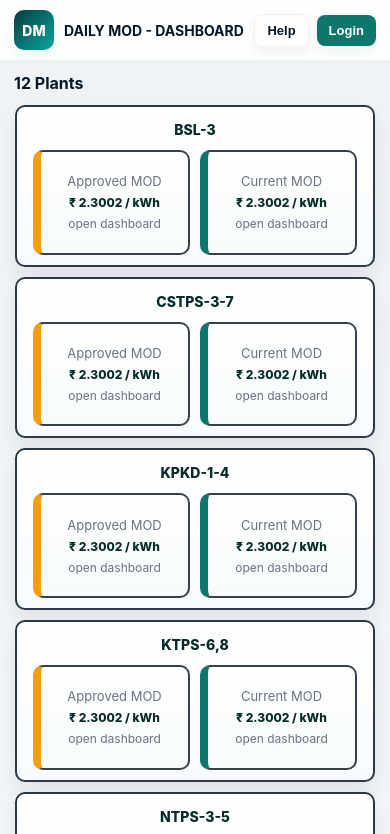
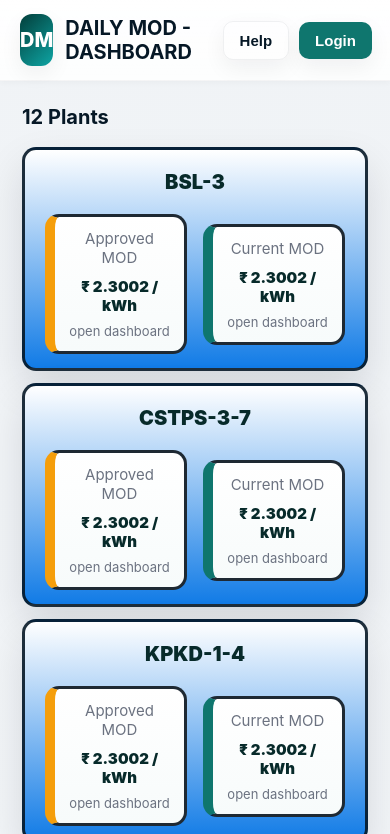
Before and after one commit to shahjoyal/MOD-DASHBOARD, a plain HTML site: page index.html in a window 390 px wide. Shown: the top 834 px of the page. Drawn offline with Linux system fonts and the light colour scheme.

Commit message:
Update index.html

```diff
--- a/index.html
+++ b/index.html
@@ -7,21 +7,23 @@
   <style>
     :root{
       --bg: #f4f6f9;
-      --page-max: 1200px;
+      --page-max: 1500px;
       --muted: #6b7280;
       --accent: #0f766e;
       --accent-2: #f59e0b;
       --border-dark: #061826;
-      --card-border: rgba(6,24,38,0.85);
-      --radius: 10px;
-      --shadow-lg: 0 10px 22px rgba(6,18,29,0.08);
-      --shadow-sm: 0 6px 12px rgba(6,18,29,0.05);
+      --card-border: rgba(6,24,38,0.9);
+      --radius: 14px;
+      --shadow-lg: 0 18px 40px rgba(6,18,29,0.12);
+      --shadow-sm: 0 8px 22px rgba(6,18,29,0.06);
 
-      --card-max-width: 320px;
-      --card-min-width: 180px;
-      --card-height: 220px;
-      --tile-value-size: 14px;
-      --tile-min-width: 120px;
+      --card-max-width: 330px;
+      --card-min-width: 260px;
+      --card-height: 330px;
+      --tile-value-size: 16px;
+
+      /* new: tile minimum width so tiles become wider by default */
+      --tile-min-width: 150px;
     }
 
     *{box-sizing:border-box}
@@ -33,110 +35,114 @@
       -webkit-font-smoothing:antialiased;
       -moz-osx-font-smoothing:grayscale;
       -webkit-tap-highlight-color: transparent;
-      font-size:14px;
     }
 
-    /* NAV */
+
     .navbar{
       width:100%;
       background:linear-gradient(180deg, rgba(255,255,255,0.95), rgba(255,255,255,0.85));
       border-bottom:1px solid rgba(15,23,42,0.04);
-      padding:10px 14px;
+      padding:14px 20px;
       position:sticky; top:0; z-index:40; backdrop-filter: blur(6px);
-      box-shadow: 0 1px 4px rgba(6,18,29,0.03);
+      box-shadow: 0 2px 6px rgba(6,18,29,0.03);
     }
-    .nav-inner{max-width:var(--page-max);margin:0 auto;display:flex;align-items:center;justify-content:space-between;gap:8px}
-    .brand{display:flex;gap:10px;align-items:center}
-    .logo{width:48px;height:48px;border-radius:10px;background:linear-gradient(135deg,#023e3a,#0ea5a4);display:flex;align-items:center;justify-content:center;color:white;font-weight:800;font-size:16px;box-shadow:var(--shadow-sm)}
-    .brand h1{margin:0;font-size:16px}
-    .brand p{margin:0;font-size:12px;color:var(--muted)}
-    .nav-actions{display:flex;gap:8px;align-items:center}
-    .btn{padding:8px 12px;border-radius:8px;border:none;background:var(--accent);color:white;font-weight:700;cursor:pointer;box-shadow:var(--shadow-sm);font-size:13px}
+    .nav-inner{max-width:var(--page-max);margin:0 auto;display:flex;align-items:center;justify-content:space-between;gap:12px}
+    .brand{display:flex;gap:12px;align-items:center}
+    .logo{width:64px;height:64px;border-radius:12px;background:linear-gradient(135deg,#023e3a,#0ea5a4);display:flex;align-items:center;justify-content:center;color:white;font-weight:800;font-size:20px;box-shadow:var(--shadow-sm)}
+    .brand h1{margin:0;font-size:20px}
+    .brand p{margin:0;font-size:13px;color:var(--muted)}
+    .nav-actions{display:flex;gap:10px;align-items:center}
+    .btn{padding:10px 16px;border-radius:10px;border:none;background:var(--accent);color:white;font-weight:700;cursor:pointer;box-shadow:var(--shadow-sm);font-size:15px}
     .btn.ghost{background:transparent;border:1px solid rgba(15,23,42,0.06);color:var(--border-dark);font-weight:600}
 
-    .page-wrap{max-width:var(--page-max);margin:12px auto;padding:0 14px}
-    .grid-head{display:flex;align-items:center;justify-content:space-between;margin-bottom:12px;flex-wrap:wrap}
+
+    .page-wrap{max-width:var(--page-max);margin:24px auto;padding:0 22px}
+    .grid-head{display:flex;align-items:center;justify-content:space-between;margin-bottom:18px;flex-wrap:wrap}
     .controls{color:var(--muted)}
+
 
     .grid-wrapper{display:flex;justify-content:center;width:100%}
     .cards-grid{
       display:grid;
       grid-template-columns: repeat(6, minmax(var(--card-min-width), var(--card-max-width)));
-      gap:18px;
+      gap:30px;
       justify-content:center;
       width:100%;
-      max-width: calc(var(--card-max-width) * 6 + 18px * 5);
+      max-width: calc(var(--card-max-width) * 6 + 30px * 5);
     }
 
+
     .card{
-      background: linear-gradient(180deg,#ffffff,#f7fbff);
+      background: linear-gradient(180deg,#ffffff,#117be6);
       border-radius:var(--radius);
-      border:2px solid var(--card-border);
-      padding:12px;
+      border:3px solid var(--card-border);
+      padding:22px;
       display:flex;
       flex-direction:column;
       align-items:center;
       justify-content:flex-start;
       min-height:var(--card-height);
       box-shadow:var(--shadow-lg);
-      transition: transform .12s ease, box-shadow .12s ease;
+      transition: transform .16s ease, box-shadow .16s ease;
     }
-    .card:hover{transform:translateY(-6px); box-shadow:0 18px 36px rgba(6,18,29,0.10)}
-    .card-heading{font-size:14px;font-weight:800;margin:4px 0 12px;text-transform:uppercase;color:#072a2a;text-align:center}
+    .card:hover{transform:translateY(-8px); box-shadow:0 30px 60px rgba(6,18,29,0.15)}
+    .card-heading{font-size:20px;font-weight:900;margin:6px 0 20px;text-transform:uppercase;color:#072a2a;text-align:center}
 
-    .tiles{width:100%;display:flex;gap:10px;align-items:center;justify-content:center;flex:1 1 auto;padding:0 6px}
+
+    .tiles{width:100%;display:flex;gap:16px;align-items:center;justify-content:center;flex:1 1 auto;padding:0 6px}
     .tile{
+      /* increased width via larger flex-basis and wider aspect ratio */
       flex: 1 1 var(--tile-min-width);
       aspect-ratio: 3 / 2;
-      border-radius:10px;
-      border:2px solid rgba(6,18,29,0.8);
+      border-radius:14px;
+      border:3px solid rgba(6,18,29,0.9);
       background:linear-gradient(180deg,#ffffff,#f7fbfb);
-      display:flex;flex-direction:column;align-items:center;justify-content:center;text-align:center;padding:12px;
+      display:flex;flex-direction:column;align-items:center;justify-content:center;text-align:center;padding:18px;
       text-decoration:none;color:inherit;
-      transition: transform .10s ease, box-shadow .10s ease, border-color .10s ease;
+      transition: transform .12s ease, box-shadow .12s ease, border-color .12s ease;
     }
-    .tile:active{transform:scale(.99)}
-    .tile:hover{box-shadow:0 12px 28px rgba(6,18,29,.08);transform:translateY(-6px);border-color:var(--accent)}
-    .tile .label{font-size:13px;color:var(--muted);margin-bottom:6px}
-    .tile .value{font-weight:800;font-size:var(--tile-value-size);color:#072a2a}
-    .tile .note{font-size:12px;color:var(--muted);margin-top:6px}
+    .tile:active{transform:scale(.985)}
+    .tile:hover{box-shadow:0 18px 40px rgba(6,18,29,.10);transform:translateY(-8px);border-color:var(--accent)}
+    .tile .label{font-size:15px;color:var(--muted);margin-bottom:10px}
+    .tile .value{font-weight:900;font-size:var(--tile-value-size);color:#072a2a}
+    .tile .note{font-size:13px;color:var(--muted);margin-top:8px}
 
-    .tile.approved{border-left:8px solid var(--accent-2)}
-    .tile.current{border-left:8px solid var(--accent)}
+    .tile.approved{border-left:10px solid var(--accent-2)}
+    .tile.current{border-left:10px solid var(--accent)}
 
-    /* responsive adjustments (smaller breakpoints scaled down) */
+
     @media (max-width:1400px){
-      .cards-grid{grid-template-columns: repeat(5, minmax(180px, 1fr)); max-width: calc(180px * 5 + 18px * 4)}
-      :root { --card-height: 210px; --tile-value-size: 15px; --tile-min-width: 140px; }
+      .cards-grid{grid-template-columns: repeat(5, minmax(220px, 1fr)); max-width: calc(220px * 5 + 30px * 4)}
+      :root { --card-height: 340px; --tile-value-size: 19px; --tile-min-width: 180px; }
     }
     @media (max-width:1200px){
-      .cards-grid{grid-template-columns: repeat(4, minmax(160px, 1fr)); max-width:900px}
-      :root { --card-height: 200px; --tile-value-size: 14px; --tile-min-width: 130px; }
+      .cards-grid{grid-template-columns: repeat(4, minmax(200px, 1fr)); max-width:1100px}
+      :root { --card-height: 320px; --tile-value-size: 18px; --tile-min-width: 160px; }
     }
     @media (max-width:980px){
-      .cards-grid{grid-template-columns: repeat(3, minmax(140px, 1fr)); max-width:680px; gap:14px}
-      :root{ --card-height: 180px; --tile-value-size: 13px; --tile-min-width: 120px; }
+      .cards-grid{grid-template-columns: repeat(3, minmax(160px, 1fr)); max-width:900px; gap:22px}
+      :root{ --card-height: 280px; --tile-value-size: 16px; --tile-min-width: 140px; }
     }
     @media (max-width:700px){
-      .cards-grid{grid-template-columns: repeat(2, minmax(120px, 1fr)); max-width:420px; gap:12px}
-      :root{ --card-height: 160px; --tile-value-size: 13px; --tile-min-width: 110px; }
-      .logo{width:40px;height:40px;font-size:14px}
-      .brand h1{font-size:14px}
+      .cards-grid{grid-template-columns: repeat(2, minmax(140px, 1fr)); max-width:640px; gap:16px}
+      :root{ --card-height: 240px; --tile-value-size: 15px; --tile-min-width: 120px; }
+      .logo{width:52px;height:52px}
     }
     @media (max-width:420px){
-      .cards-grid{grid-template-columns:repeat(1,1fr);max-width:360px;gap:10px}
-      .card{padding:10px;min-height:140px}
-      .tile{padding:10px}
-      :root{ --card-height: 140px; --tile-value-size: 12px; --tile-min-width: 100px; }
+      .cards-grid{grid-template-columns:repeat(1,1fr);max-width:380px;gap:12px}
+      .card{padding:14px;min-height:200px}
+      .tile{padding:12px}
+      :root{ --card-height: 200px; --tile-value-size: 15px; --tile-min-width: 100px; }
     }
 
+
     .modal-backdrop{position:fixed;inset:0;background:rgba(2,6,23,0.45);display:none;align-items:center;justify-content:center;z-index:80}
-    .modal{width:min(560px,94%);background:white;border-radius:8px;padding:12px;box-shadow:var(--shadow-lg);border:1px solid rgba(15,23,42,0.04)}
-    .close{margin-left:auto;border:none;background:transparent;font-size:16px;cursor:pointer}
+    .modal{width:min(720px,94%);background:white;border-radius:10px;padding:18px;box-shadow:var(--shadow-lg);border:1px solid rgba(15,23,42,0.04)}
+    .close{margin-left:auto;border:none;background:transparent;font-size:18px;cursor:pointer}
     .muted{color:var(--muted)}
-    .footer{margin:12px 0 36px;color:var(--muted);font-size:12px;text-align:center}
+    .footer{margin:22px 0 60px;color:var(--muted);font-size:13px;text-align:center}
 
-    input{padding:10px;border-radius:6px;border:1px solid rgba(6,18,29,0.06)}
+
     a:focus, button:focus { outline: 3px solid rgba(15,118,110,0.12); outline-offset:3px; }
   </style>
 </head>
@@ -162,12 +168,13 @@
 
   <div class="page-wrap">
     <div class="grid-head">
-      <h2 style="margin:0;font-size:16px">12 Plants</h2>
+      <h2 style="margin:0;font-size:20px">12 Plants</h2>
       <div class="controls muted"></div>
     </div>
 
     <div class="grid-wrapper">
       <section class="cards-grid" aria-label="Plants grid">
+
 
         <article class="card" aria-label="BSL-3">
           <div class="card-heading">BSL-3</div>
@@ -264,6 +271,7 @@
             </a>
           </div>
         </article>
+
 
         <article class="card" aria-label="BSL_4">
           <div class="card-heading">BSL_4</div>
@@ -367,31 +375,33 @@
     <div class="footer"></div>
   </div>
 
+
   <div class="modal-backdrop" id="loginModal" role="dialog" aria-modal="true" aria-hidden="true">
     <div class="modal" role="document" aria-labelledby="loginTitle">
-      <div style="display:flex;align-items:center;gap:10px">
-        <h3 id="loginTitle" style="margin:0;font-size:15px">Sign in</h3>
+      <div style="display:flex;align-items:center;gap:14px">
+        <h3 id="loginTitle">Sign in</h3>
         <button class="close" id="closeLogin" aria-label="Close">✕</button>
       </div>
-      <hr style="border:none;border-top:1px solid rgba(6,18,29,0.04);margin:10px 0">
+      <hr style="border:none;border-top:1px solid rgba(6,18,29,0.04);margin:12px 0">
       <form id="loginForm" onsubmit="return false">
         <label style="display:block;margin-bottom:8px">
-          <div style="font-size:12px;color:var(--muted)">Username</div>
-          <input id="user" required style="width:100%;padding:10px;border-radius:6px;border:1px solid rgba(6,18,29,0.06);margin-top:8px">
+          <div style="font-size:13px;color:var(--muted)">Username</div>
+          <input id="user" required style="width:100%;padding:12px;border-radius:8px;border:1px solid rgba(6,18,29,0.06);margin-top:8px">
         </label>
         <label style="display:block;margin-bottom:8px">
-          <div style="font-size:12px;color:var(--muted)">Password</div>
-          <input id="pass" type="password" required style="width:100%;padding:10px;border-radius:6px;border:1px solid rgba(6,18,29,0.06);margin-top:8px">
+          <div style="font-size:13px;color:var(--muted)">Password</div>
+          <input id="pass" type="password" required style="width:100%;padding:12px;border-radius:8px;border:1px solid rgba(6,18,29,0.06);margin-top:8px">
         </label>
         <div style="display:flex;gap:8px;justify-content:flex-end;margin-top:8px">
-          <button class="btn ghost" id="loginCancel" style="padding:7px 10px;font-size:13px">Cancel</button>
-          <button class="btn" id="loginSubmit" style="padding:7px 10px;font-size:13px">Sign in</button>
+          <button class="btn ghost" id="loginCancel">Cancel</button>
+          <button class="btn" id="loginSubmit">Sign in</button>
         </div>
       </form>
     </div>
   </div>
 
   <script>
+
     (function(){
       const loginModal = document.getElementById('loginModal');
       document.getElementById('loginBtn').addEventListener('click', ()=>{
```
